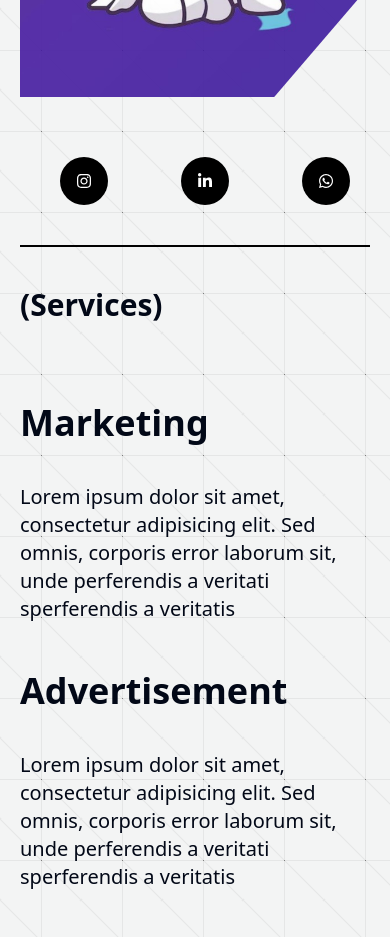
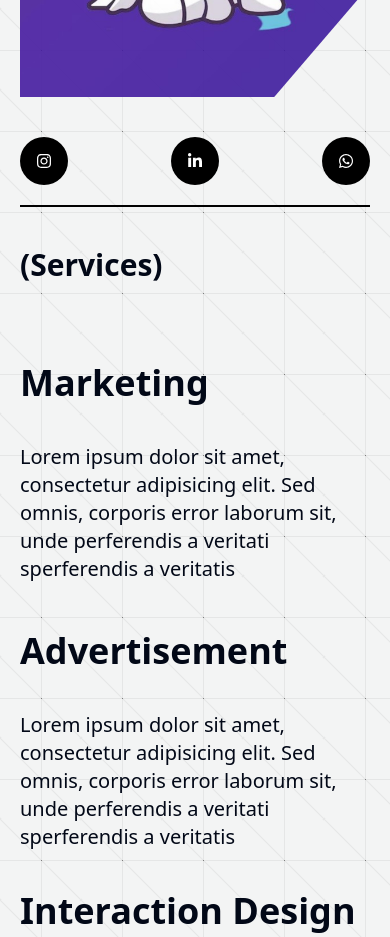
Before and after one commit to Beurokrat/nerdforsch, a Next.js app: page / in a window 390 px wide. Shown: the part 2340-3277 px from the top of the page. Built offline with nearby package versions, Linux system fonts and the light colour scheme.

Commit message:
icons fix

```diff
--- a/components/about.tsx
+++ b/components/about.tsx
@@ -34,7 +34,7 @@
                   href='https://www.instagram.com/yourusername'
                   target='_blank'
                   rel='noopener noreferrer'
-                  className='m-5 ml-10 flex items-center justify-center bg-black rounded-full p-2 w-12 h-12'
+                  className='md:m-5 md:ml-10 flex items-center justify-center bg-black rounded-full md:p-2 w-12 h-12'
                 >
                   <FontAwesomeIcon icon={faInstagram} className='text-white' />
                 </a>
@@ -43,7 +43,7 @@
                   href='https://www.linkedin.com/in/yourusername'
                   target='_blank'
                   rel='noopener noreferrer'
-                  className='m-5 flex items-center justify-center bg-black rounded-full p-2 w-12 h-12'
+                  className='md:m-5 md:ml-10 flex items-center justify-center bg-black rounded-full md:p-2 w-12 h-12'
                 >
                   <FontAwesomeIcon icon={faLinkedinIn} className='text-white' />
                 </a>
@@ -52,7 +52,7 @@
                   href='https://wa.me/yourphonenumber'
                   target='_blank'
                   rel='noopener noreferrer'
-                  className='m-5 flex items-center justify-center bg-black rounded-full p-2 w-12 h-12'
+                  className='md:m-5 md:ml-10 flex items-center justify-center bg-black rounded-full md:p-2 w-12 h-12'
                 >
                   <FontAwesomeIcon icon={faWhatsapp} className='text-white' />
                 </a>
```
